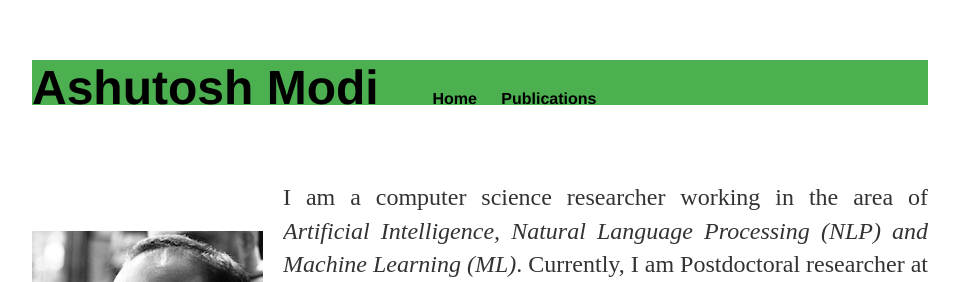
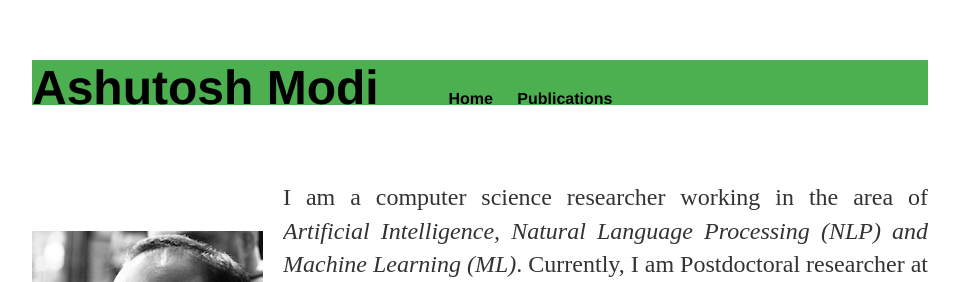
Before and after one commit to ashutosh-modi/ashutosh-modi.github.io, a Jekyll site: the page built from index.html, in a window 1280 px wide. Shown: the top 282 px of the page, without its empty margins (160-1119 px from the left). Built offline with Jekyll 4.4.1, drawn with Linux system fonts in a browser that asks for light colours.

Commit message:
Update default.html

```diff
--- a/_layouts/default.html
+++ b/_layouts/default.html
@@ -10,7 +10,7 @@
     <nav>
     		<ul>
 			<li style="font-size: 3em";> Ashutosh Modi </li>
-			&emsp;
+			&emsp;&emsp;
         		<li><a href="/">Home</a></li>
 	        	<!-- <li><a href="/about">About</a></li> -->
             		<li><a href="/publications">Publications</a></li>
```
